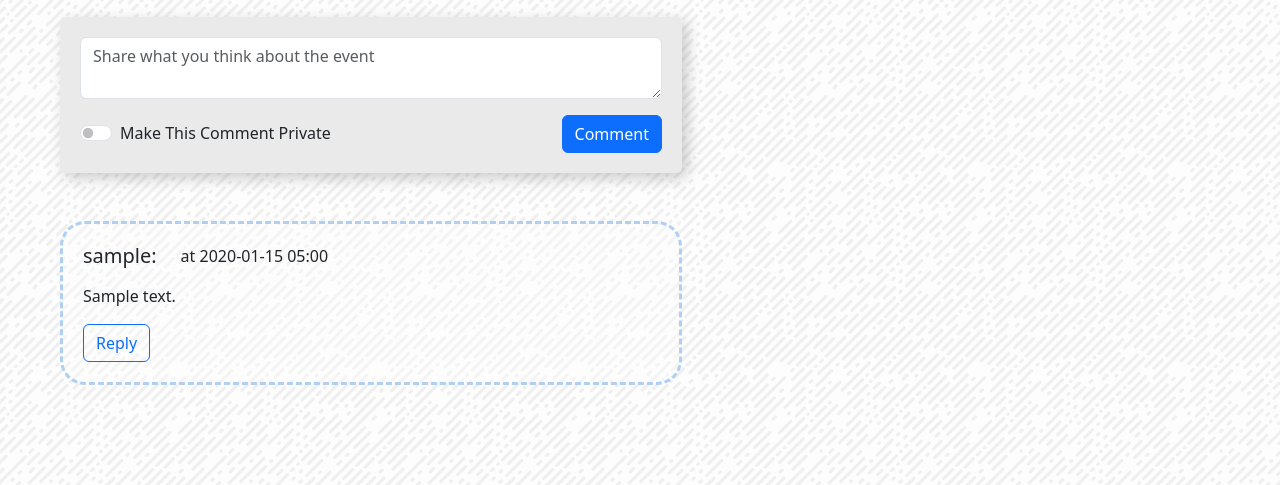
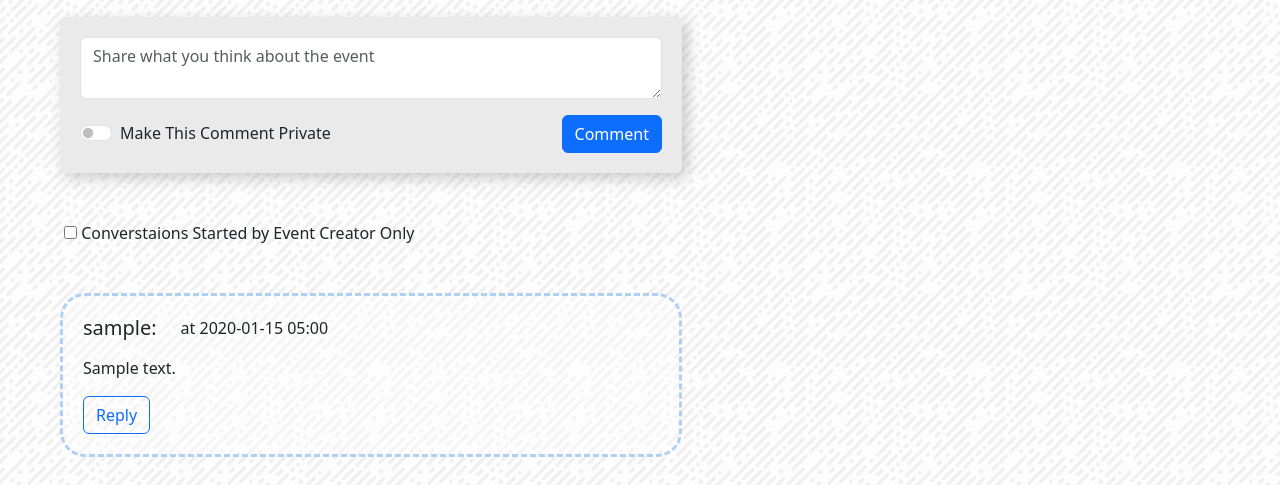
Before and after one commit to gcivil-nyu-org/Wednesday-Fall2023-Team-3, a Django app: page /events/1/ in a window 1280 px wide; the page is wider, and only the part inside the window is pictured. Shown: the part 858-1343 px from the top of that part. Run offline with Django 4.2, Linux system fonts and the light colour scheme; tables that the repository leaves empty hold one stand-in row (values such as "Sample post"); some libraries are stand-ins or nearby versions; some web fonts are replaced.

Commit message:
add filter for showing only conversations started by creator

```diff
--- a/events/models.py
+++ b/events/models.py
@@ -42,8 +42,5 @@ class Comment(models.Model):
     created_at = models.DateTimeField(auto_now_add=True)
     is_active = models.BooleanField(default=True)
 
-    def is_top_level(self):
-        return self.parent is None
-
     def __str__(self):
         return f'{self.user.username}\'s comment: "{self.content[:50]}..."'
--- a/events/templates/events/event-detail.html
+++ b/events/templates/events/event-detail.html
@@ -150,6 +150,10 @@
                     </form>
                 </div>
             </div>
+            <div class="custom-control custom-switch my-5 mx-1">
+                <input type="checkbox" class="custom-control-input" id="creator-comments-only" onchange="toggleCreatorComments()" {% if creator_comments_only %} checked {% endif %}>
+                <label class="custom-control-label" for="creator-comments-only">Converstaions Started by Event Creator Only</label>
+            </div>
             <div class="event-detail-container my-5">
                 {% for comment, replies in comments_with_replies %}
                     <!-- Check if the comment is visible to the current user -->
@@ -176,7 +180,7 @@
                             {% if replies %}
                                 <div class="replies sticky-note-outline-container my-4">
                                     {% for reply in replies %}
-                                        {% if not reply.is_private or request.user == reply.user or request.user == event.creator %}
+                                        {% if not reply.is_private or request.user == reply.parent.user or request.user == event.creator %}
                                             <div class="reply">
                                                 <div class="row">
                                                     <div class="col-md-auto">
@@ -296,7 +300,15 @@
 {% endblock %}
 
 {% block extra_scripts %}
+
 <script type="text/javascript">
+    function toggleCreatorComments() {
+        var isChecked = document.getElementById('creator-comments-only').checked;
+        var url = new URL(window.location);
+        url.searchParams.set('creator_comments_only', isChecked);
+        window.location = url;
+    }
+
     function showReplyForm(commentId, isParentPrivate) {
         // Move the reply form to the placeholder of the selected comment
         var placeholder = document.getElementById("reply-form-placeholder-" + commentId);
--- a/events/views.py
+++ b/events/views.py
@@ -344,10 +344,18 @@ def eventDetail(request, event_id):
     pending_join_count = pending_join.count()
 
     comment_form = CommentForm()
-    comments = event.comments.filter(parent__isnull=True).filter(is_active=True)
+    creator_comments_only = request.GET.get('creator_comments_only') == 'true'
+
+    if creator_comments_only:
+        comments = event.comments.filter(parent__isnull=True).filter(is_active=True).filter(user=event.creator)
+    else:
+        comments = event.comments.filter(parent__isnull=True).filter(is_active=True)
     comments_with_replies = []
     for comment in comments:
-        replies = comment.replies.all()
+        if request.user == event.creator or request.user == comment.user:
+            replies = comment.replies.all()
+        else:
+            replies = comment.replies.filter(is_private=False)
         comments_with_replies.append((comment, replies))
 
     context = {
@@ -365,6 +373,7 @@ def eventDetail(request, event_id):
         "REMOVED": REMOVED,
         "comment_form": comment_form,
         "comments_with_replies": comments_with_replies,
+        'creator_comments_only': creator_comments_only
     }
     return render(request, "events/event-detail.html", context)
 
```
Also changed, not shown: events/tests.py (+13 -0 lines).
